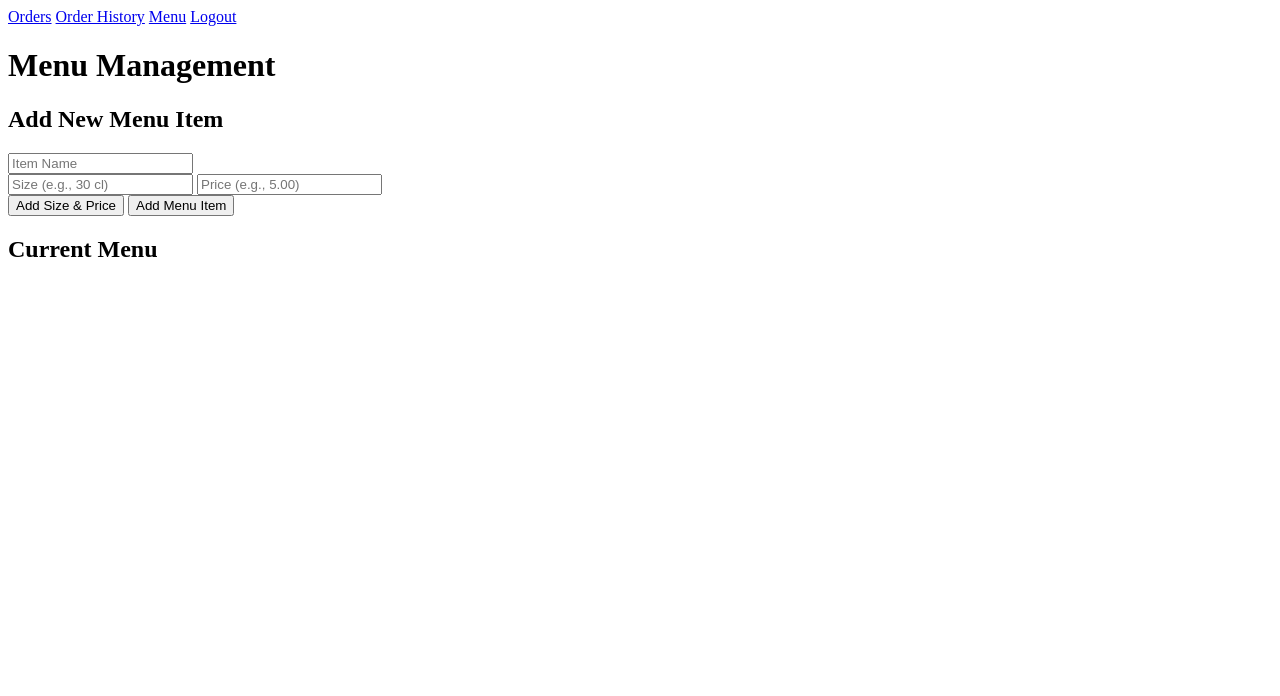
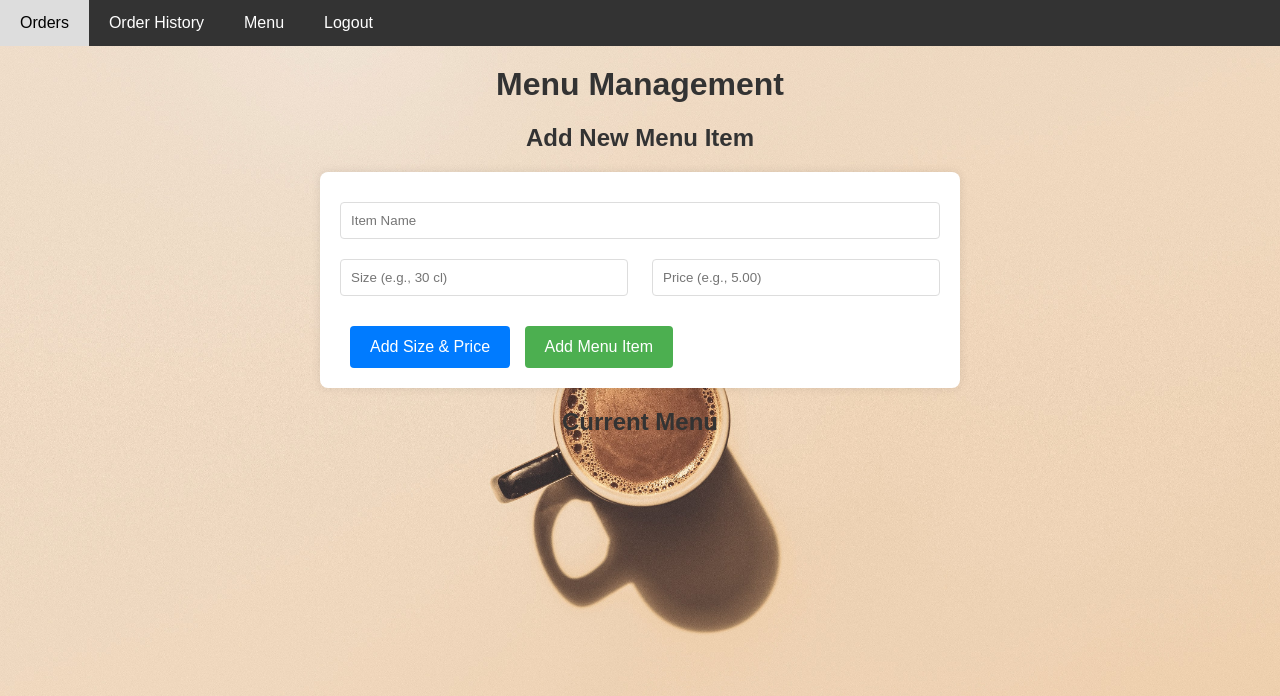
Before and after one commit to mohamed-622/Alx-Portfolio-JavaManager, a Flask app: page /menu in a window 1280 px wide. Shown: the top 696 px of the page. Run offline with Flask 3, Linux system fonts and the light colour scheme; the visitor is signed in with stand-in values (Sample User, id 1); data that the repository does not hold is empty.

Commit message:
bad temporary styling

```diff
--- a/app/static/css/pages/menu.css
+++ b/app/static/css/pages/menu.css
@@ -1,160 +1,158 @@
-/* orders.css */
-
-/* Global styles */
+/* General Styles */
 body {
-    display: flex;
+    background-image: url('../../images/background.jpg');
+    background-size: cover;
+    background-attachment: fixed;
     font-family: Arial, sans-serif;
     margin: 0;
-    height: 100vh;
-    background-image: url('../../images/background.jpg');
-    background-size: cover;
-    background-position: center;
-    background-repeat: no-repeat;
-    background-color: #f4f4f4;
+    padding: 0;
 }
 
-/* navbar styles */
+/* Navbar Styles */
 .navbar {
-    width: 200px;
-    background-color: rgba(255, 255, 255, 0.8);
-    padding: 15px;
-    height: 100vh;
-    box-shadow: 2px 0 5px rgba(0, 0, 0, 0.1);
-    display: flex;
-    flex-direction: column;
-    align-items: center;
-    justify-content: flex-start;
+    background-color: #333;
+    overflow: hidden;
 }
 
 .navbar a {
+    float: left;
     display: block;
-    color: #333;
+    color: white;
+    text-align: center;
+    padding: 14px 20px;
     text-decoration: none;
-    margin-bottom: 15px;
-    padding: 10px;
-    border-radius: 5px;
-    width: 100%;
-    text-align: center;
-    transition: background-color 0.3s ease;
 }
 
 .navbar a:hover {
-    background-color: rgb(212, 166, 106);
+    background-color: #ddd;
+    color: black;
 }
 
-/* Content area styles */
-.content {
-    flex-grow: 1;
-    padding: 20px;
-    background-color: rgba(255, 255, 255, 0.9);
-    border-radius: 10px;
-    margin: 10px;
-    box-shadow: 0 4px 8px rgba(0, 0, 0, 0.2);
-    overflow-y: auto;
-    max-height: calc(100vh - 20px);
+/* Content Area Styles */
+h1,
+h2 {
+    color: #333;
+    text-align: center;
 }
 
-.content h1 {
-    font-size: 24px;
-    color: #333;
-    margin-bottom: 15px;
-    border-bottom: 2px solid #ddd;
-    padding-bottom: 5px;
+h1 {
+    margin-top: 20px;
+    font-size: 2rem;
 }
 
-/* Menu items and order list */
-.content ul {
-    list-style-type: none;
-    padding: 0;
-    margin: 0;
+h2 {
+    font-size: 1.5rem;
 }
 
-.content ul li {
-    margin: 10px 0;
-    padding: 15px;
-    border: 1px solid #ddd;
-    border-radius: 5px;
-    background-color: #f9f9f9;
-    box-shadow: 0 2px 4px rgba(0, 0, 0, 0.1);
-    display: flex;
-    justify-content: space-between;
-    align-items: center;
+/* Form Styles */
+form {
+    background-color: white;
+    padding: 20px;
+    max-width: 600px;
+    margin: 20px auto;
+    border-radius: 8px;
+    box-shadow: 0 0 10px rgba(0, 0, 0, 0.1);
 }
 
-.content ul li strong {
-    font-size: 16px;
-    color: #000;
+form input[type="text"],
+form input[type="number"] {
+    width: 100%;
+    padding: 10px;
+    margin: 10px 0;
+    border: 1px solid #ddd;
+    border-radius: 4px;
+    box-sizing: border-box;
 }
 
-.content form {
-    display: flex;
-    align-items: center;
-    gap: 10px;
-    margin-top: 10px;
+form button {
+    background-color: #4CAF50;
+    color: white;
+    padding: 12px 20px;
+    border: none;
+    border-radius: 4px;
+    cursor: pointer;
+    font-size: 1rem;
 }
 
-.content form label {
-    font-size: 14px;
-    color: #555;
+form button[type="button"] {
+    background-color: #007BFF;
 }
 
-.content form select,
-.content form input[type="number"] {
-    padding: 8px;
-    border: 1px solid #ccc;
-    border-radius: 4px;
-    font-size: 14px;
-    width: 100px; /* Set width to limit the form input field size */
+form button:hover {
+    background-color: #45a049;
 }
 
-.content form button {
-    background-color: #007bff;
-    color: white;
-    border: none;
-    padding: 8px 15px;
-    border-radius: 5px;
-    cursor: pointer;
-    font-size: 14px;
-    width: 150px; /* Fix button width */
-    transition: background-color 0.3s ease;
-}
-
-.content form button:hover {
+form button[type="button"]:hover {
     background-color: #0056b3;
 }
 
-/* Responsiveness */
-@media (max-width: 768px) {
-    .navbar {
-        width: 100px;
-        padding: 10px;
+/* Menu Items List Styles */
+ul {
+    list-style-type: none;
+    padding: 0;
 }
 
-    .navbar a {
-        font-size: 12px;
-        padding: 5px;
+li {
+    background-color: white;
+    padding: 15px;
+    margin: 10px 0;
+    border-radius: 8px;
+    box-shadow: 0 0 5px rgba(0, 0, 0, 0.1);
 }
 
-    .content {
-        margin: 5px;
-        padding: 10px;
+li strong {
+    font-size: 1.2rem;
 }
 
-    .content h1 {
-        font-size: 20px;
+ul li ul {
+    margin-left: 20px;
 }
 
-    .content ul li {
-        flex-direction: column;
-        padding: 10px;
+button {
+    background-color: #f44336;
+    color: white;
+    padding: 5px 10px;
+    border: none;
+    border-radius: 4px;
+    cursor: pointer;
+    font-size: 0.9rem;
+    margin-left: 10px;
 }
 
-    .content form select,
-    .content form input[type="number"] {
-        width: 60px; /* Shrink the select and input fields */
+button:hover {
+    background-color: #e53935;
 }
 
-    .content form button {
-        width: 100%; /* Make the button full-width on small screens */
+/* Add Size & Price Section */
+#size-price-container {
+    margin-bottom: 20px;
 }
+
+#size-price-container div {
+    display: flex;
+    justify-content: space-between;
 }
+
+#size-price-container input {
+    width: 48%;
+}
+
+/* Modify/Delete Button Styles */
+button.modify,
+button.delete {
+    background-color: #007BFF;
+    color: white;
+    font-size: 0.9rem;
+    padding: 5px 10px;
+    border-radius: 4px;
+}
+
+button.modify:hover,
+button.delete:hover {
+    background-color: #0056b3;
+}
+
+/* Hover Effects for Buttons */
+button:hover {
+    background-color: #45a049;
+}
--- /dev/null
+++ b/app/static/js/menu.js
@@ -0,0 +1,10 @@
+// This function adds a new size and price input group when the button is clicked
+document.getElementById('add-size-price').addEventListener('click', function() {
+    const container = document.getElementById('size-price-container');
+    const newInputGroup = document.createElement('div');
+    newInputGroup.innerHTML = `
+        <input type="text" name="size[]" placeholder="Size (e.g., 30 cl)" required>
+        <input type="number" step="0.01" name="price[]" placeholder="Price (e.g., 5.00)" required>
+    `;
+    container.appendChild(newInputGroup);
+});
--- a/app/templates/menu.html
+++ b/app/templates/menu.html
@@ -2,6 +2,8 @@
 <html>
 <head>
     <title>Menu Management</title>
+    <link rel="stylesheet" type="text/css" href="{{ url_for('static', filename='css/pages/menu.css') }}">
+    <script src="{{ url_for('static', filename='js/menu.js') }}"></script>
 </head>
 <body>
     <div class="navbar">
@@ -44,16 +46,6 @@
             </li>
         {% endfor %}
 
-    <script>
-        document.getElementById('add-size-price').addEventListener('click', function() {
-            const container = document.getElementById('size-price-container');
-            const newInputGroup = document.createElement('div');
-            newInputGroup.innerHTML = `
-                <input type="text" name="size[]" placeholder="Size (e.g., 30 cl)" required>
-                <input type="number" step="0.01" name="price[]" placeholder="Price (e.g., 5.00)" required>
-            `;
-            container.appendChild(newInputGroup);
-        });
-    </script>
+    <script src="{{ url_for('static', filename='js/menu.js') }}"></script>
 </body>
 </html>
```
Lines whose indentation alone changed are shown as unchanged.
